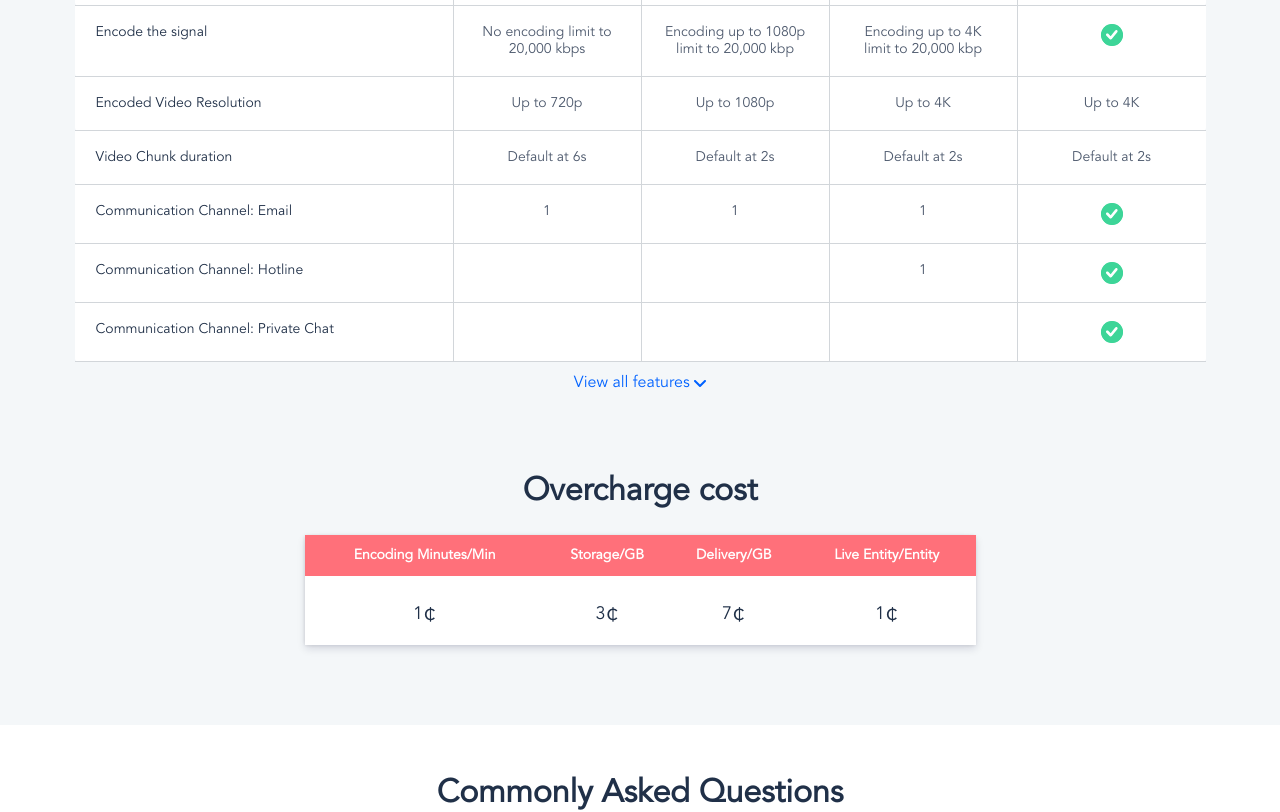
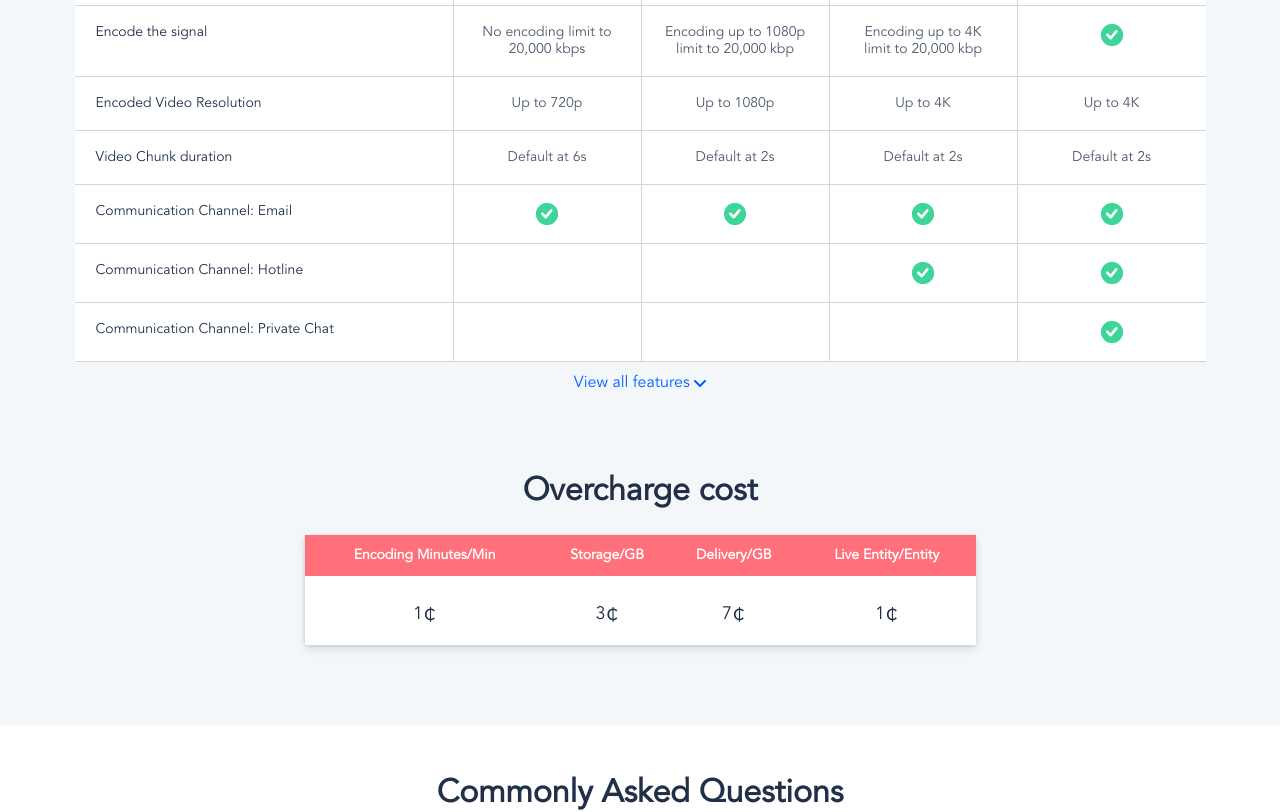
Before and after one commit to Long19031995/landing-page-chi, a Vue app: page / in a window 1280 px wide. Shown: the part 840-1652 px from the top of the page. Built offline with nearby package versions, Linux system fonts and the light colour scheme.

Commit message:
fill expanded features

```diff
--- a/src/components/Body.vue
+++ b/src/components/Body.vue
@@ -4,7 +4,7 @@
 
         <Heading></Heading>
 
-        <template v-for="(val, index) in pageData.defaultFeatures">
+        <template v-for="(val, index) in pageData">
             <Content :content="val" :key="index"></Content>
         </template>
 
@@ -58,7 +58,7 @@ export default {
 
     data() {
         return {
-            pageData: pricingContent,
+            pageData: pricingContent.defaultFeatures,
             viewMore: false
         }
     },
@@ -67,6 +67,17 @@ export default {
         iconDown() {
             return require('@/assets/image/logo-icon/down.svg')
         }
+    },
+
+    watch: {
+        viewMore: {
+            handler (val) {
+                if (val) {
+                    this.pageData.push(...pricingContent.expandedFeatures)
+                }
+            },
+            deep: true
+        }
     }
 }
 </script>
--- a/src/components/Body/Content.vue
+++ b/src/components/Body/Content.vue
@@ -1,11 +1,26 @@
 <template>
     <div :key="index" class="content flex bg-white black-darker">
         <div class="col-1 feature-name font-14px">{{ content.name }}</div>
-        <div class="col-2 col-developer font-14px text-center">{{ content.developer }}</div>
-        <div class="col-3 col-team font-14px text-center">{{ content.team }}</div>
-        <div class="col-4 col-business font-14px text-center">{{ content.business }}</div>
+        <div class="col-2 col-developer font-14px text-center">
+            <div v-if="content.developer !== 1"> {{ content.developer }}</div>
+            <div v-else class="flex align-center justify-center">
+                <img :src="checked" class="checked">
+            </div>
+        </div>
+        <div class="col-3 col-team font-14px text-center">
+            <div v-if="content.team !== 1"> {{ content.team }}</div>
+            <div v-else class="flex align-center justify-center">
+                <img :src="checked" class="checked">
+            </div>
+        </div>
+        <div class="col-4 col-business font-14px text-center">
+            <div v-if="content.business !== 1"> {{ content.business }}</div>
+            <div v-else class="flex align-center justify-center">
+                <img :src="checked" class="checked">
+            </div>
+        </div>
         <div class="col-5 col-enterprise font-14px text-center">
-            <div v-if="content.enterprise !== 1" class=""> {{ content.enterprise }}</div>
+            <div v-if="content.enterprise !== 1"> {{ content.enterprise }}</div>
             <div v-else class="flex align-center justify-center">
                 <img :src="checked" class="checked">
             </div>
@@ -21,6 +36,8 @@ export default {
         content: {
             type: Object,
             default: () => {}
+        },
+        index: {
         }
     },
     computed: {
--- a/src/components/Footer.vue
+++ b/src/components/Footer.vue
@@ -6,7 +6,7 @@
                     <div class="flex">
                         <div class="white">
                             <div class="question-number flex justify-center align-center">
-                                2
+                                1
                             </div>
                         </div>
                         <div class="question-content ml16">
--- a/src/core/constant/pricing.js
+++ b/src/core/constant/pricing.js
@@ -282,7 +282,6 @@ export const pricingContent = {
         },
         {
             name: 'Capture thumbnail from the video',
-            developer: 0,
             team: 1,
             business: 1,
             enterprise: 1,
```
